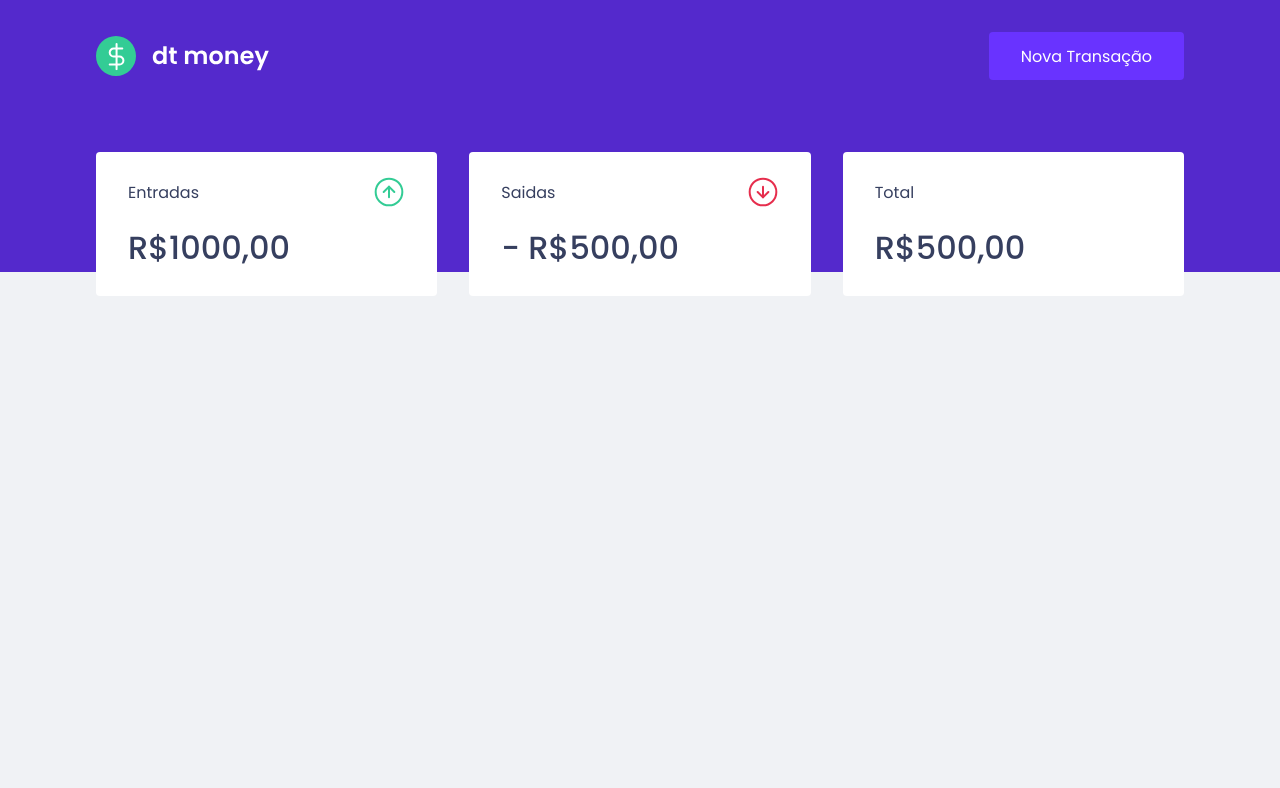
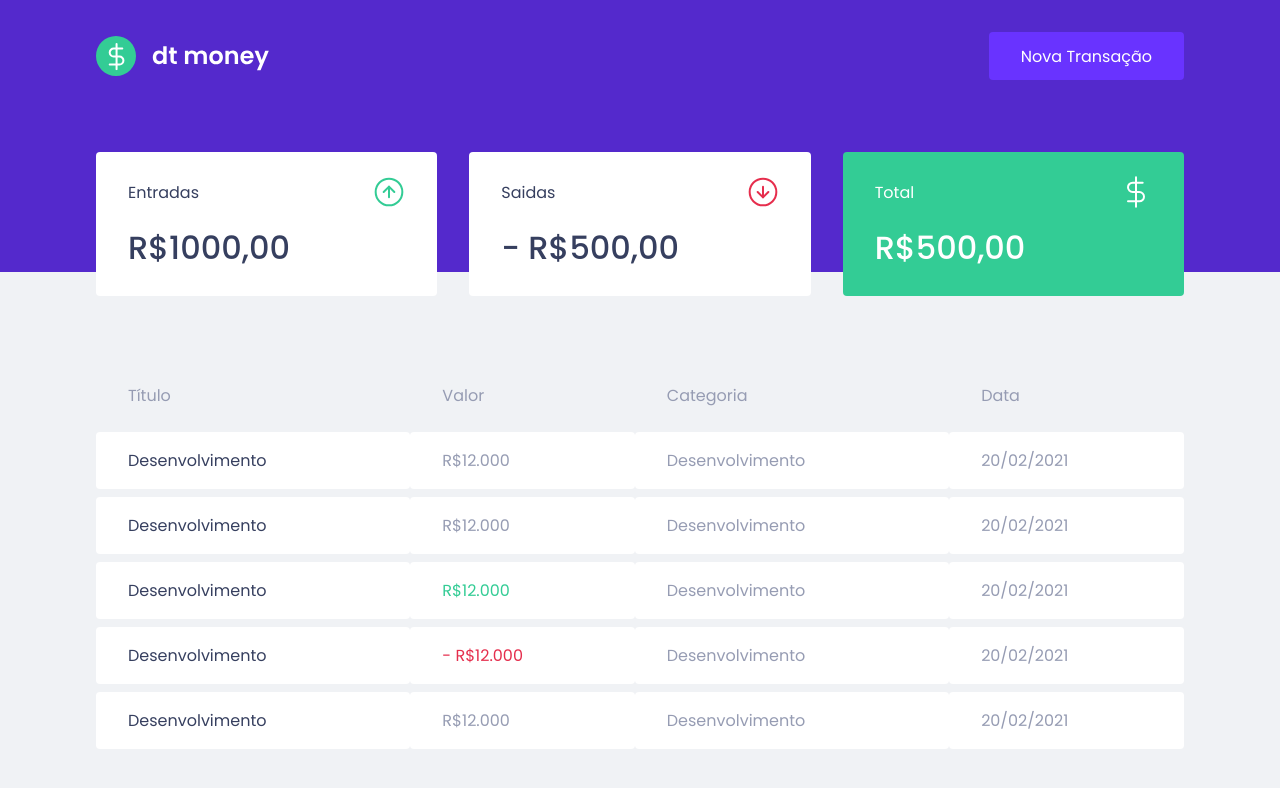
Before and after one commit to KaikOliveira/DtMoney, a React (Create React App) app: page / in a window 1280 px wide. Shown: the top 788 px of the page. Built offline with nearby package versions, Linux system fonts and the light colour scheme.

Commit message:
componentTransactionsTable

```diff
--- a/src/components/Dashboard/index.tsx
+++ b/src/components/Dashboard/index.tsx
@@ -1,10 +1,12 @@
 import { Summary } from '../Summary';
+import { TransactionsTable } from '../TransactionsTable';
 import { Container } from './styles';
 
 export function Dashboard() {
   return (
    <Container>
      <Summary />
+     <TransactionsTable />
    </Container>
 
   )
--- a/src/components/Summary/index.tsx
+++ b/src/components/Summary/index.tsx
@@ -23,7 +23,7 @@
           <strong>- R$500,00</strong>
       </div>
 
-      <div>
+      <div className="hightlight-background">
         <header>
           <p>Total</p>
           <img src={totalIcon} alt="Toral" />
--- /dev/null
+++ b/src/components/TransactionsTable/index.tsx
@@ -0,0 +1,55 @@
+import { Container } from './styles';
+
+export function TransactionsTable() {
+  return (
+    <Container>
+      <table>
+        <thead>
+          <tr>
+            <th>Título</th>
+            <th>Valor</th>
+            <th>Categoria</th>
+            <th>Data</th>
+          </tr>
+        </thead>
+
+        <tbody>
+          <tr>
+            <td>Desenvolvimento</td>
+            <td>R$12.000</td>
+            <td>Desenvolvimento</td>
+            <td>20/02/2021</td>
+          </tr>
+
+          <tr>
+            <td>Desenvolvimento</td>
+            <td>R$12.000</td>
+            <td>Desenvolvimento</td>
+            <td>20/02/2021</td>
+          </tr>
+
+          <tr>
+            <td>Desenvolvimento</td>
+            <td className="deposit">R$12.000</td>
+            <td>Desenvolvimento</td>
+            <td>20/02/2021</td>
+          </tr>
+
+          <tr>
+            <td>Desenvolvimento</td>
+            <td className="withdraw">- R$12.000</td>
+            <td>Desenvolvimento</td>
+            <td>20/02/2021</td>
+          </tr>
+
+          <tr>
+            <td>Desenvolvimento</td>
+            <td>R$12.000</td>
+            <td>Desenvolvimento</td>
+            <td>20/02/2021</td>
+          </tr>
+        </tbody>
+      </table>
+    </Container>
+  )
+}
--- /dev/null
+++ b/src/components/TransactionsTable/styles.ts
@@ -0,0 +1,37 @@
+import styled from "styled-components";
+
+export const Container = styled.div`
+  margin-top: 4rem;
+  table {
+    width: 100%;
+    border-spacing: 0 0.5rem;
+
+    th {
+      color: var(--text-body);
+      font-weight: 400;
+      padding: 1rem 2rem;
+      text-align: left;
+      line-height: 1.5rem;
+    }
+
+    td {
+      padding: 1rem 2rem;
+      border: 0;
+      background: var(--shape);
+      color: var(--text-body);
+      border-radius: 0.25rem;
+
+      &:first-child {
+        color: var(--text-title);
+      }
+
+      &.deposit {
+        color: var(--green)
+      }
+
+      &.withdraw {
+        color: var(--red)
+      }
+    }
+  }
+`;
```
